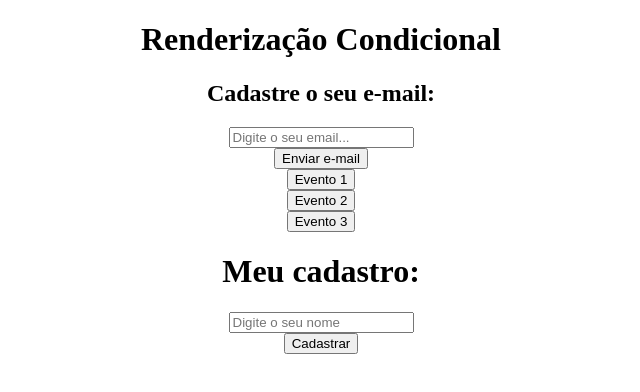
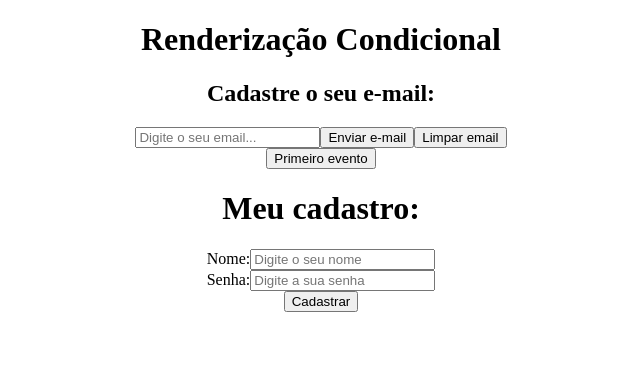
Before and after one commit to tonlopes21/novoprojetoreact, a React (Create React App) app: page / in a window 1280 px wide. Shown: the top 392 px of the page, without its empty margins (319-959 px from the left). Built offline with nearby package versions, Linux system fonts and the light colour scheme.

Commit message:
Condicional, enviar email e limpar email

```diff
--- a/src/App.js
+++ b/src/App.js
@@ -16,9 +16,8 @@ function App() {
     <div className={"App"}>
     <h1> Renderização Condicional</h1>
     <Condicional/>
-    <Evento numero="1"/>
-    <Evento numero="2"/>
-    <Evento numero="3"/>
+    <Evento/>
+
     <Form/>
 
 
--- a/src/Components/Condicional.js
+++ b/src/Components/Condicional.js
@@ -1,38 +1,56 @@
 import {useState} from 'react'
 
 function Condicional(){
+
     const [email, setEmail] = useState()
     const [userEmail, setUserEmail] = useState()
 
 
+    function enviarEmail (e) {
+        e.preventDefault()
+        setUserEmail(email)
+        //Nessa parte será ativado o método "enviarEmail", e colocado dentro de "setUserEmail" o email.
+        //e setUserEmail será colocado dentro de "userEmail"
+        console.log(userEmail)
 
 
-    function enviarEmail(e){
-        e.preventDefault()
-        setUserEmail(email)
-        console.log(userEmail)
+    }
+    function limparEmail(){
+        setUserEmail('')
+
 
     }
 
+
+
+
     return(
+
         <div>
             <h2>Cadastre o seu e-mail:</h2>
             <form>
-            <input type="email" placeholder="Digite o seu email..."
-            onChange={(e) => setEmail(e.target.value)}/>
+                <input type="email" placeholder="Digite o seu email..." onChange={(e) => setEmail(e.target.value)} />
+                <button type="submit" onClick={enviarEmail}>Enviar e-mail</button>
+
+                {userEmail && (
+                    <div>
+                        <p>O e-mail do usuário é: {userEmail}</p>
+
+                    </div>
+                )}
+                <button onClick={limparEmail}>Limpar email</button>
             </form>
-            <button type="submit" onClick={enviarEmail}>Enviar e-mail</button>
-            {userEmail && (
-                <div>
-                    <p>O e-mail do usuário é: {userEmail}</p>
-                    <button onClick></button>
-                </div>
-            )}
+
 
         </div>
+        //Na parte acima {userEmail && (<div> <p>O e-mail do usuário é: {userEmail}</p> </div> )} é a condicional.
+    )
 
 
-    )
+
+
+
+
 
 }
 
--- a/src/Components/Evento.js
+++ b/src/Components/Evento.js
@@ -2,15 +2,16 @@ import Button from './evento/Button'
 
 function Evento({numero}){
 
-    function meuPrimeiroEvento(){
-        console.log(`Funcionou com o número ${numero}`)
+    function meuEvento(){
+        console.log(`Funcionou!`)
     }
 
 
 
     return(
         <div>
-            <button onClick={meuPrimeiroEvento}>Evento {numero}</button>
+            <Button event={meuEvento} text="Primeiro evento"/>
+
 
         </div>
 
--- a/src/Components/Form.js
+++ b/src/Components/Form.js
@@ -1,18 +1,37 @@
+import { useState } from 'react'
+
 function Form(){
 
 
     function cadastrarUsuario(e){
         e.preventDefault()
         console.log("Funcionou, oras!")
+        console.log(name)
+        console.log(password)
+        console.log(`O usuário ${name} digitou a senha ${password}`)
 
     }
+
+    const [name, setName] = useState()
+    const[password, setPassword] = useState()
 
     return(
         <div>
             <h1>Meu cadastro:</h1>
             <form onSubmit={cadastrarUsuario}>
                 <div>
-                    <input type="text" placeholder="Digite o seu nome"/>
+                    <label htmlFor="name">Nome:</label>
+                    <input type="text" id="name" name="name"  placeholder="Digite o seu nome"
+                    onChange={(e) => setName(e.target.value)}
+                    />
+
+
+                </div>
+                <div>
+                    <label htmlFor="password">Senha:</label>
+                    <input type="password" id="password" name="password"
+                    placeholder="Digite a sua senha"
+                    onChange={(e)=>setPassword(e.target.value)} />
                 </div>
                 <div>
                     <input type="submit" value="Cadastrar" />
@@ -25,5 +44,7 @@ function Form(){
         </div>
     )
     //Ao usar o submit, ele irá verificar no form se foi passado algo para ser executada a função.
+    //o Label htmlFor é utilizado com o input, facilita na visualização de campos. Ao utilizar,
+    // colocar o "id" e o "name", pois irá associar ao input
 
 } export default Form
```
